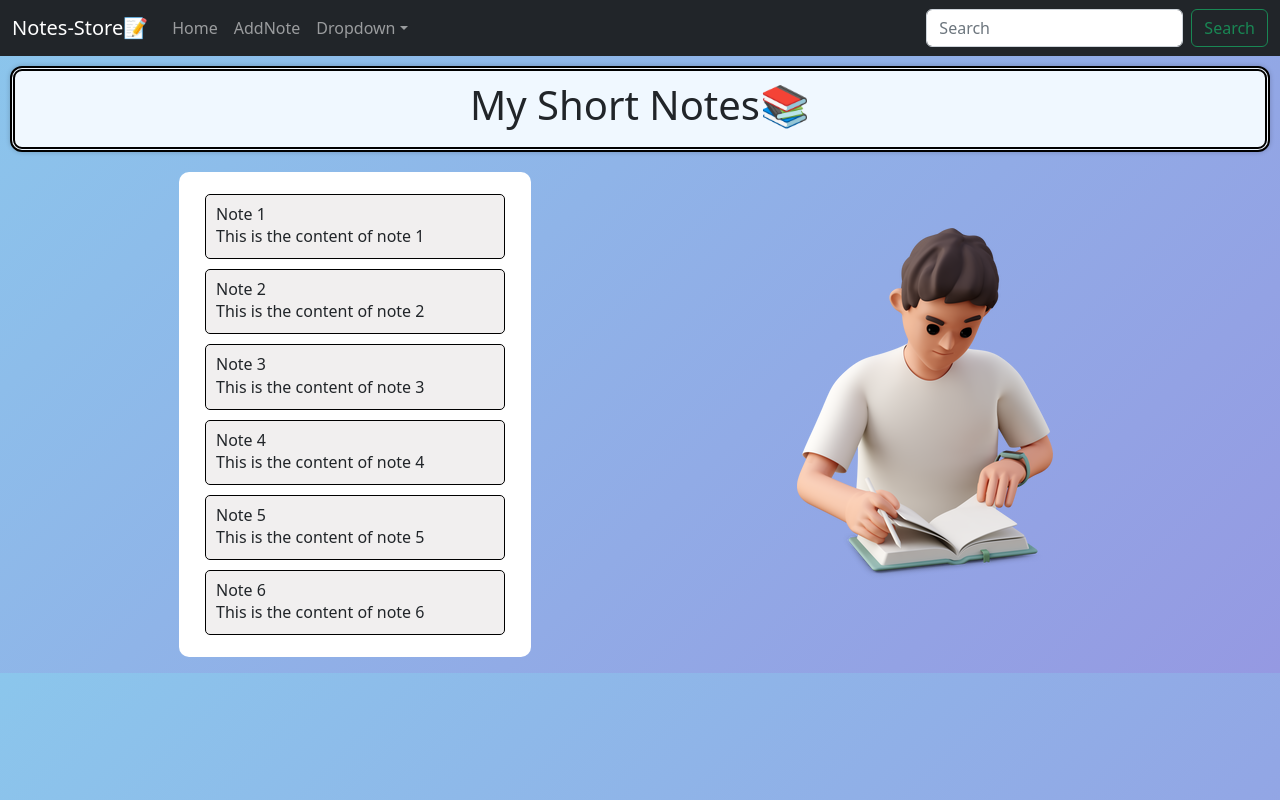
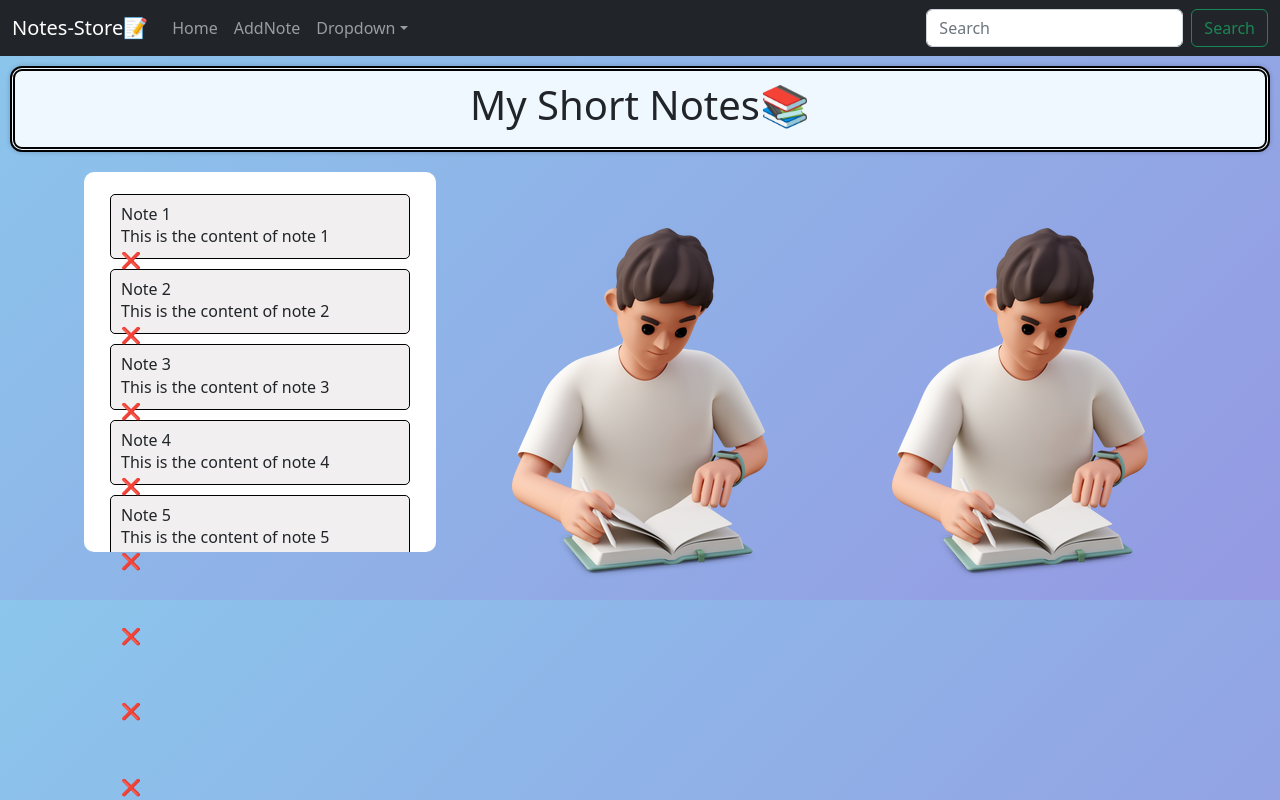
Before and after one commit to AnandShirbhaiyye/notes-store, a React (Create React App) app: page / in a window 1280 px wide. Built offline with nearby package versions, Linux system fonts and the light colour scheme.

Commit message:
small changes in css and js files

```diff
--- a/src/components/Note/Note.css
+++ b/src/components/Note/Note.css
@@ -17,3 +17,6 @@
   .card-note-content{
     margin: 0;
   }
+  .delete-button{
+    position: absolute;
+  }
--- a/src/components/Note/Note.js
+++ b/src/components/Note/Note.js
@@ -6,6 +6,7 @@ function Note({title, content}) {
     <div className='card-note'>
       <h6 className='card-note-title'>{title}</h6>
       <p className='card-note-content'>{content}</p>
+      <span className='delete-button'>❌</span>
     </div>
   )
 }
--- a/src/views/AddNote/AddNote.css
+++ b/src/views/AddNote/AddNote.css
@@ -7,3 +7,10 @@
     border: 5px double black;
     background-color: aliceblue;
   }
+  .note-editor-container{
+    background-color: white;
+    padding: 20px;
+    margin-left: auto;
+    margin-right: auto;
+    border-radius: 10px;
+  }
--- a/src/views/AddNote/AddNote.js
+++ b/src/views/AddNote/AddNote.js
@@ -1,14 +1,47 @@
-import React from 'react';
+import React, {useState} from 'react';
 import './AddNote.css';
 import Navbar from '../../components/Navbar/Navbar'
 
 function AddNote() {
+  const [title, setTitle] = useState("");
+  const [content,setContent]= useState("");
+
+  function addNote(){
+
+  }
   return (
     <>
     <Navbar/>
     <div className='app-title-container'>
         <h1 className='app-title text-center'>Add-Notes📚</h1>
       </div>
+    <div className='container'>
+      <div className='row'>
+        <div className='col-md-2'></div>
+        <div className='col-md-8'>
+      <div>
+        <div className='note-editor-container mb-5'>
+          <form>
+            <div>
+              <input type="text" value={title} onChange={(e)=>{setTitle(e.target.value)}} className="form-control mt-4" placeholder="Note Title"/>
+            </div>
+
+            <div>
+              <input type="text" value={content} onChange={(e)=>{setContent(e.target.value)}} className="form-control mt-4" placeholder="Note Discribtion"/>
+            </div>
+            <div>
+              <button type="button" onClick={addNote} className='btn btn-primary w-100 mt-4'>Add Note</button>
+            </div>
+          </form>
+        </div>
+      </div>
+
+        </div>
+
+      </div>
+
+    </div>
+
     </>
 
   )
--- a/src/views/Home/Home.css
+++ b/src/views/Home/Home.css
@@ -14,4 +14,6 @@
     margin-left: auto;
     margin-right: auto;
     border-radius: 10px;
+    max-height: 380px;
+    overflow-y: scroll;
   }
--- a/src/views/Home/Home.js
+++ b/src/views/Home/Home.js
@@ -34,7 +34,17 @@ function Home() {
       title: "Note 6",
       content: "This is the content of note 6",
     },
+    {
+      title: "Note 7",
+      content: "This is the content of note 7",
+    },
+    {
+      title: "Note 8",
+      content: "This is the content of note 8",
+    },
   ]);
+
+
   return (
     <>
       <Navbar />
@@ -43,14 +53,23 @@ function Home() {
       </div>
       <div className="container">
         <div className="row">
-          <div className="col-md-6">
-            <div className="notes-container mb-3">
+          <div className="col-md-4">
+            <div className="notes-container mb-5">
               {notes.map((note, index) => {
                 return <Note title={note.title} content={note.content} />;
               })}
             </div>
           </div>
-          <div className="col-md-6">
+          <div className="col-md-4">
+            <div className="p-2 mt-5">
+              <img
+                src={headerImage}
+                alt=""
+                className="img-fluid mx-auto d-block "
+              />
+            </div>
+          </div>
+          <div className="col-md-4">
             <div className="p-2 mt-5">
               <img
                 src={headerImage}
```
